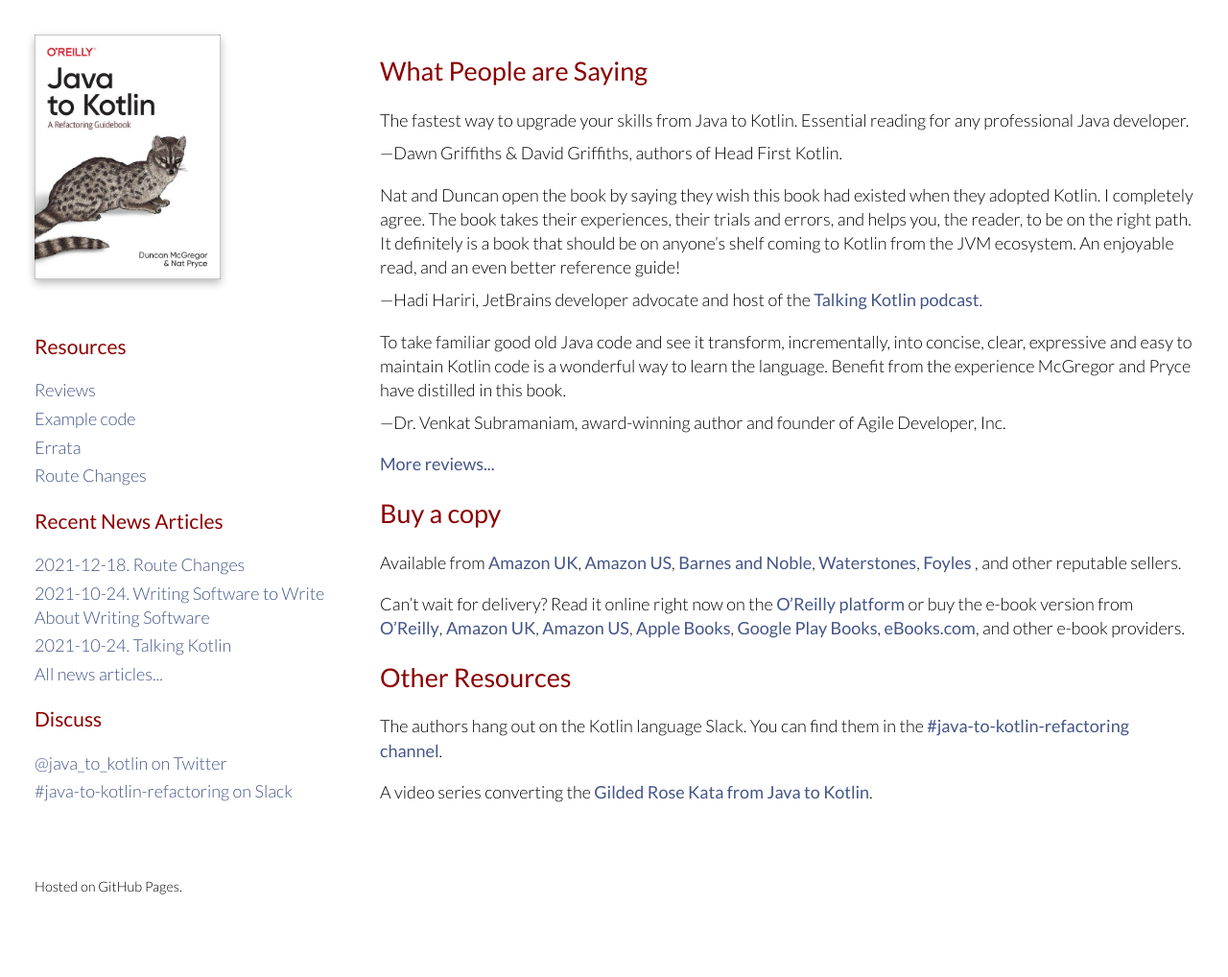
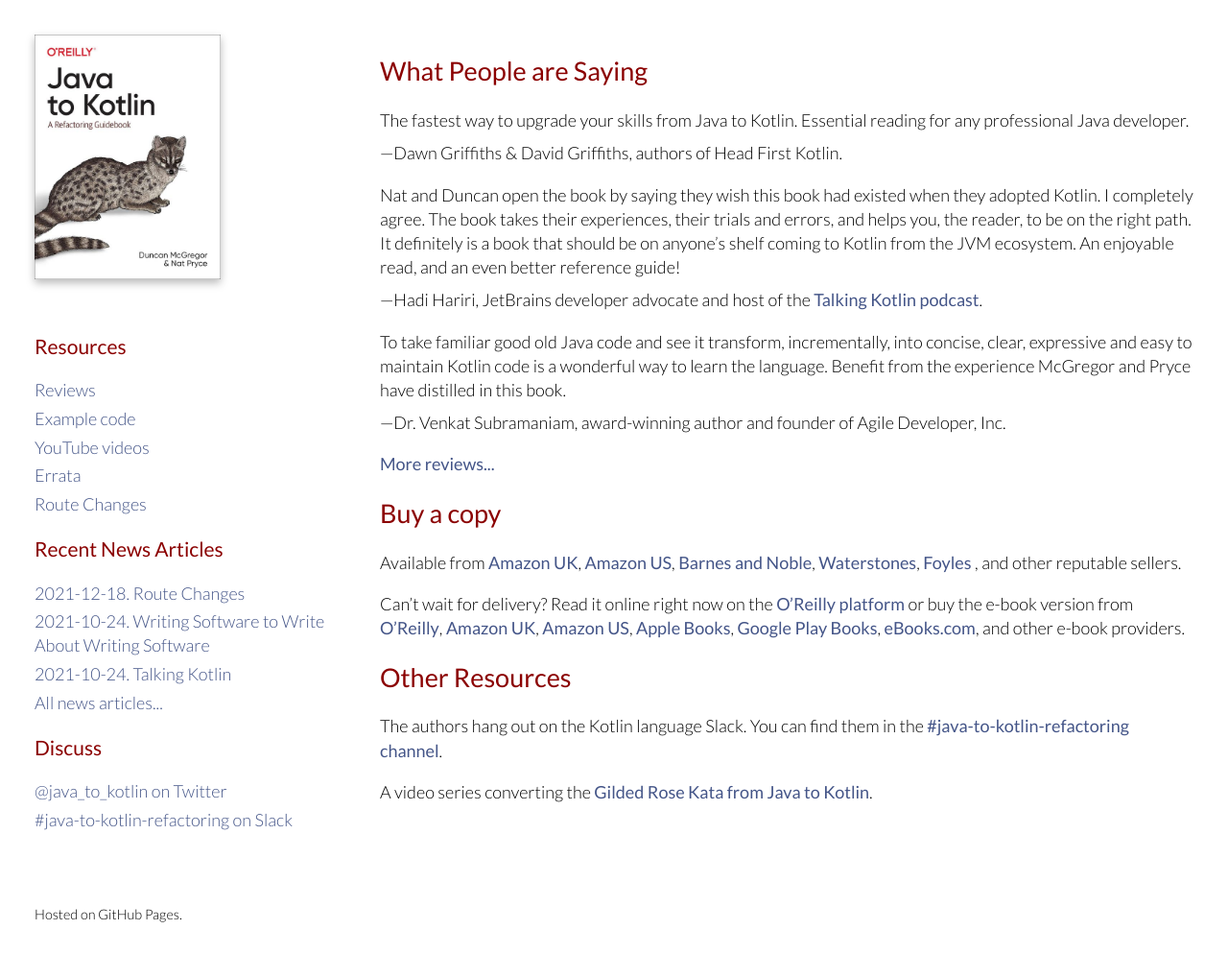
Before and after one commit to java-to-kotlin/java-to-kotlin.github.io, a Jekyll site: the page built from index.md, in a window 1280 px wide. Shown: the whole page at 96% size. Built offline with Jekyll 4.4.1, drawn with Linux system fonts in a browser that asks for light colours; our own code applies the rules of GitHub Pages for plain Markdown files; before the commit the page ends 989 px from its top, so only the background shows below that.

Commit message:
Add a link to YouTube videos

```diff
--- a/_includes/nav.html
+++ b/_includes/nav.html
@@ -9,6 +9,7 @@
     <ul>
         <li><a href="{% link reviews.md %}">Reviews</a></li>
         <li><a href="{% link code.md %}">Example code</a></li>
+        <li><a href="https://www.youtube.com/c/DuncanMcGregors">YouTube videos</a></li>
         <li><a href="https://www.oreilly.com/catalog/errata.csp?isbn=0636920453178">Errata</a></li>
         {% if site.route_changes.size > 0 %}
         <li><a href="{% link route-changes.html %}">Route Changes</a></li>
```
